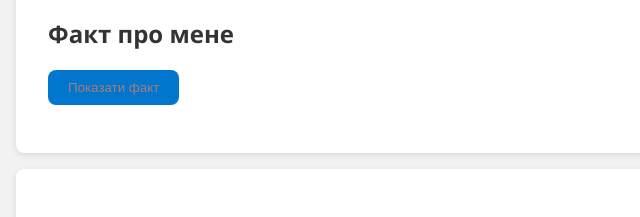
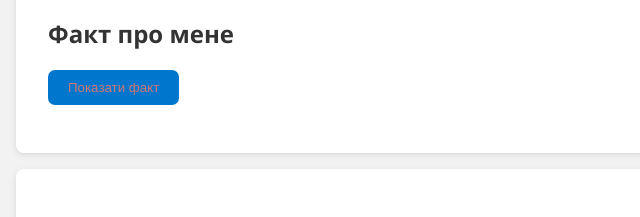
Before and after one commit to MNovokhyzhnii/Repository-Novokhyzhnii, a plain HTML site: page index.html in a window 1280 px wide. Shown: the part 430-647 px from the top of the page, 0-640 px from the left. Drawn offline with Linux system fonts and the light colour scheme.

Commit message:
Змінив стилі та анімацію для кнопки

```diff
--- a/style.css
+++ b/style.css
@@ -42,11 +42,11 @@ button:hover {
 button {
   padding: 10px 20px;
   background-color: #0077cc;
-  color: rgb(170, 123, 123);
+  color: rgb(207, 118, 118);
   border: none;
-  border-radius: 8px;
+  border-radius: 7px;
   cursor: pointer;
-  transition: background-color 0.3s ease;
+  transition: background-color 0.4s ease;
 }
 
 button:hover {
```
